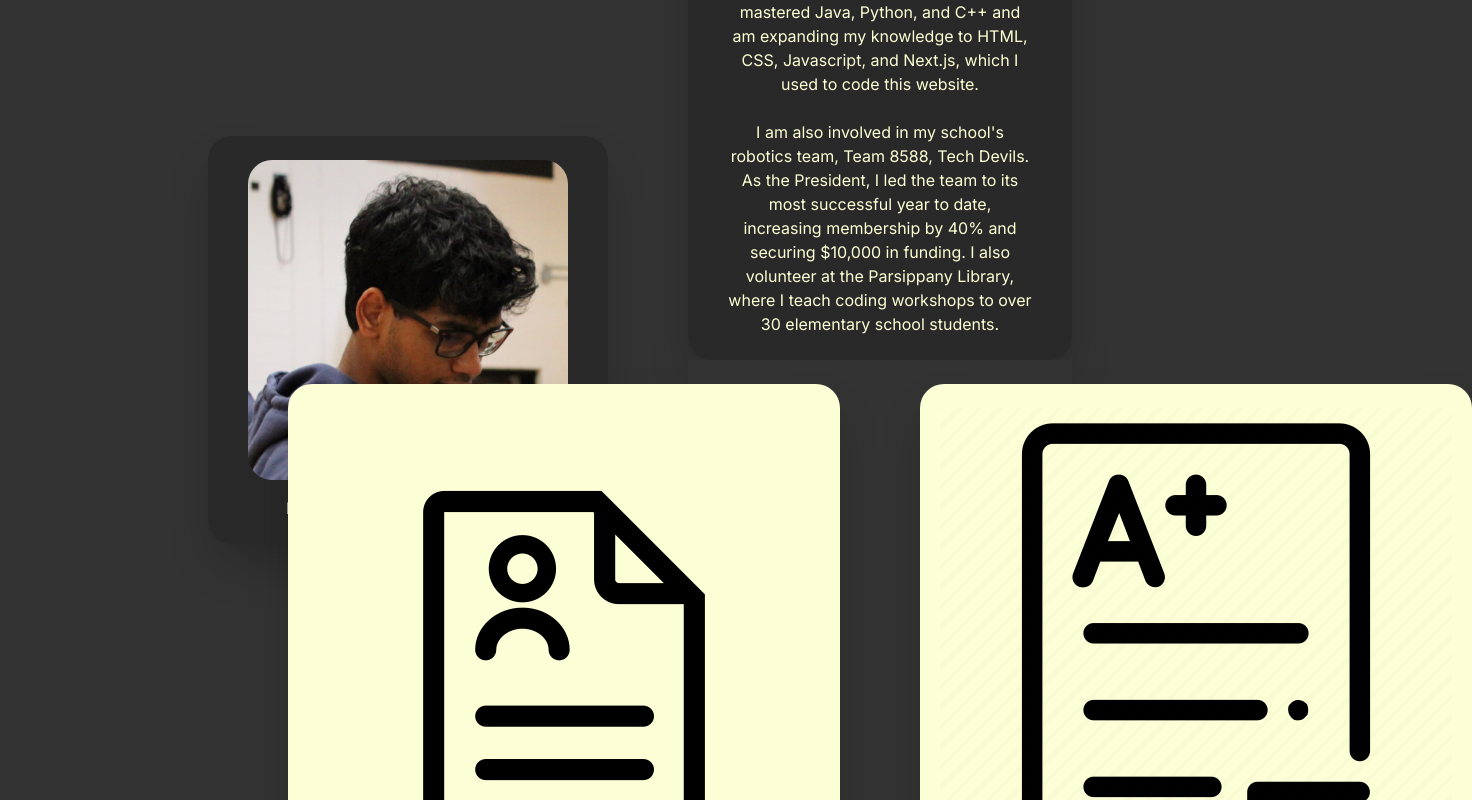
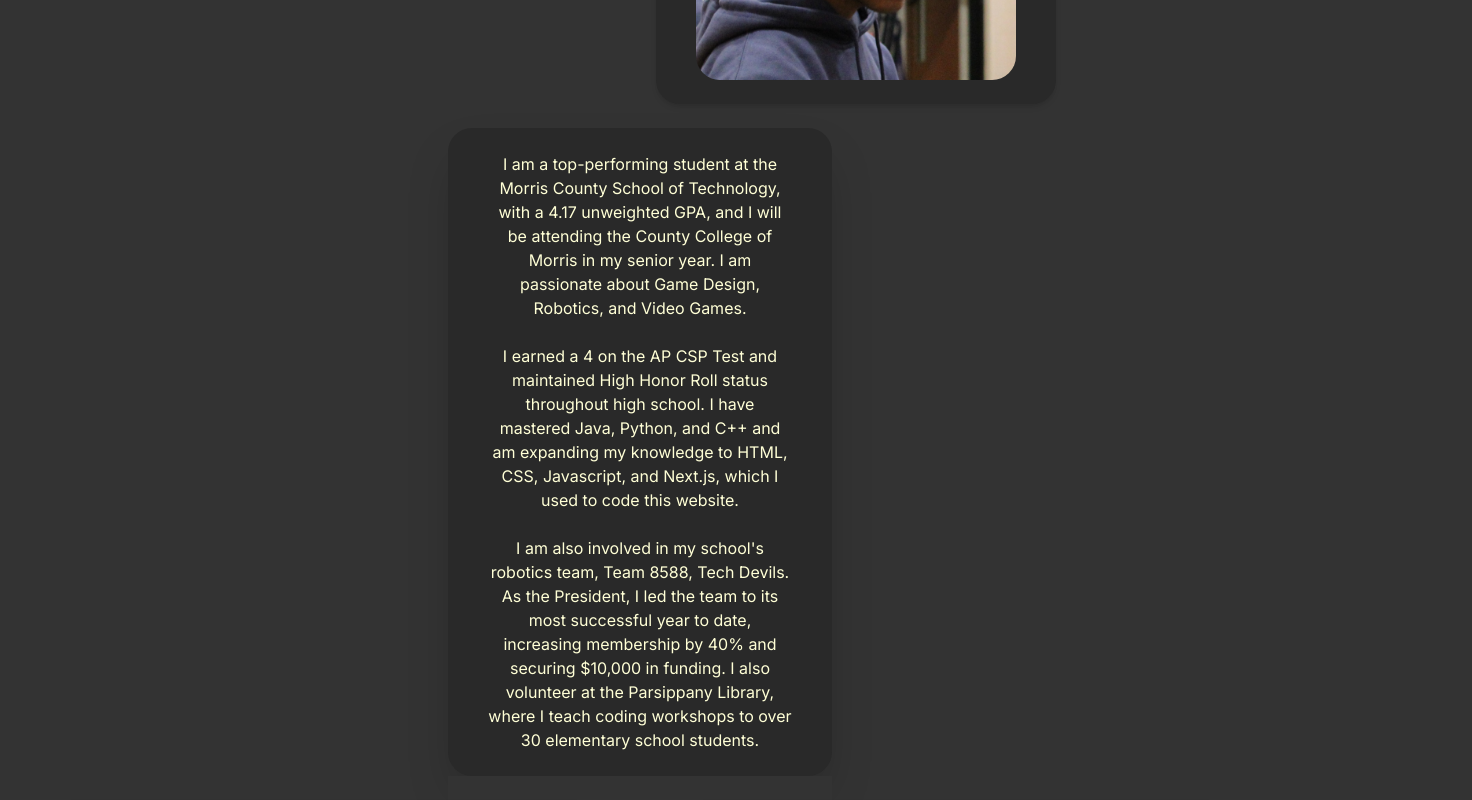
Before and after one commit to Nishit-Sharma/portfolio, a Next.js app: page / in a window 1280 px wide. Shown: the part 380-1180 px from the top of the page, 1472 px wide, since content can reach past the window. Built offline with nearby package versions, Linux system fonts and the light colour scheme.

Commit message:
Just need to add the mega transition

```diff
--- a/src/app/globals.css
+++ b/src/app/globals.css
@@ -10,6 +10,28 @@
 
   /* Background color / gradient */
   --background-rgb: 51, 51, 51;
+}
+
+/* width */
+::-webkit-scrollbar {
+  width: 10px;
+}
+
+/* Track */
+::-webkit-scrollbar-track {
+  background: #333333;
+  border-radius: 5px;
+}
+
+/* Handle */
+::-webkit-scrollbar-thumb {
+  background: #1f1f1f;
+  border-radius: 5px;
+}
+
+/* Handle on hover */
+::-webkit-scrollbar-thumb:hover {
+  background: #5c5c5c;
 }
 
 
--- a/src/app/page.js
+++ b/src/app/page.js
@@ -76,12 +76,16 @@ export default function Home() {
 
   return (
     <main className="pt-1">
-      <div className="container flex flex-row items-center content-center justify-center px-4 py-6 mx-auto bg-black-500">
-        <div className="container w-auto px-10 py-6 mx-10 text-center duration-500 shadow-2xl rounded-3xl bg-black-600 hover:scale-105">
-          <div className="mx-auto overflow-hidden rounded-3xl w-80 h-80">
-            <Image src={Picture} alt="Nishit Sharma" />
+      <div className="container flex flex-col items-center content-center justify-center px-4 py-6 mx-auto bg-black-500">
+        <div className="container flex flex-row items-center content-center justify-center px-4 py-6 bg-black-500">
+          <div className="container w-auto px-10 py-6 mx-5 text-xl text-center duration-500 shadow-md rounded-3xl bg-black-600 hover:scale-105">
+            <h1 >Hello, My name is Nishit Sharma!</h1>
           </div>
-          <h1 className="pt-4">Hello! My name is Nishit Sharma</h1>
+          <div className="container w-auto px-10 py-6 mx-5 text-center duration-500 shadow-md rounded-3xl bg-black-600 hover:scale-105">
+            <div className="mx-auto overflow-hidden rounded-3xl w-80 h-80">
+              <Image src={Picture} alt="Nishit Sharma" />
+            </div>
+          </div>
         </div>
         <div className="flex-col items-center content-center justify-center">
 
@@ -100,7 +104,7 @@ export default function Home() {
               width={24}
               height={24}
               onClick={handleResumeClick}
-              className="container w-auto px-5 py-6 mx-10 text-center duration-500 shadow-2xl bg-white-500 rounded-3xl hover:scale-105"
+              className="container w-auto px-5 py-6 mx-10 text-center duration-500 shadow-md bg-white-500 rounded-3xl hover:scale-105"
             />
             <Image
               src={TranscriptIcon}
@@ -108,7 +112,7 @@ export default function Home() {
               width={24}
               height={24}
               onClick={handleTranscriptClick}
-              className="container w-auto px-5 py-6 mx-10 text-center duration-500 shadow-2xl bg-white-500 rounded-3xl hover:scale-105"
+              className="container w-auto px-5 py-6 mx-10 text-center duration-500 shadow-md bg-white-500 rounded-3xl hover:scale-105"
             />
           </div>
         </div>
--- a/tailwind.config.js
+++ b/tailwind.config.js
@@ -6,9 +6,7 @@ module.exports = {
     "./src/app/**/*.{js,ts,jsx,tsx,mdx}",
   ],
   theme: {
-    extend: {
-
-    },
+    extend: {},
     colors: {
       black: {
           100: "#d6d6d6",
```
